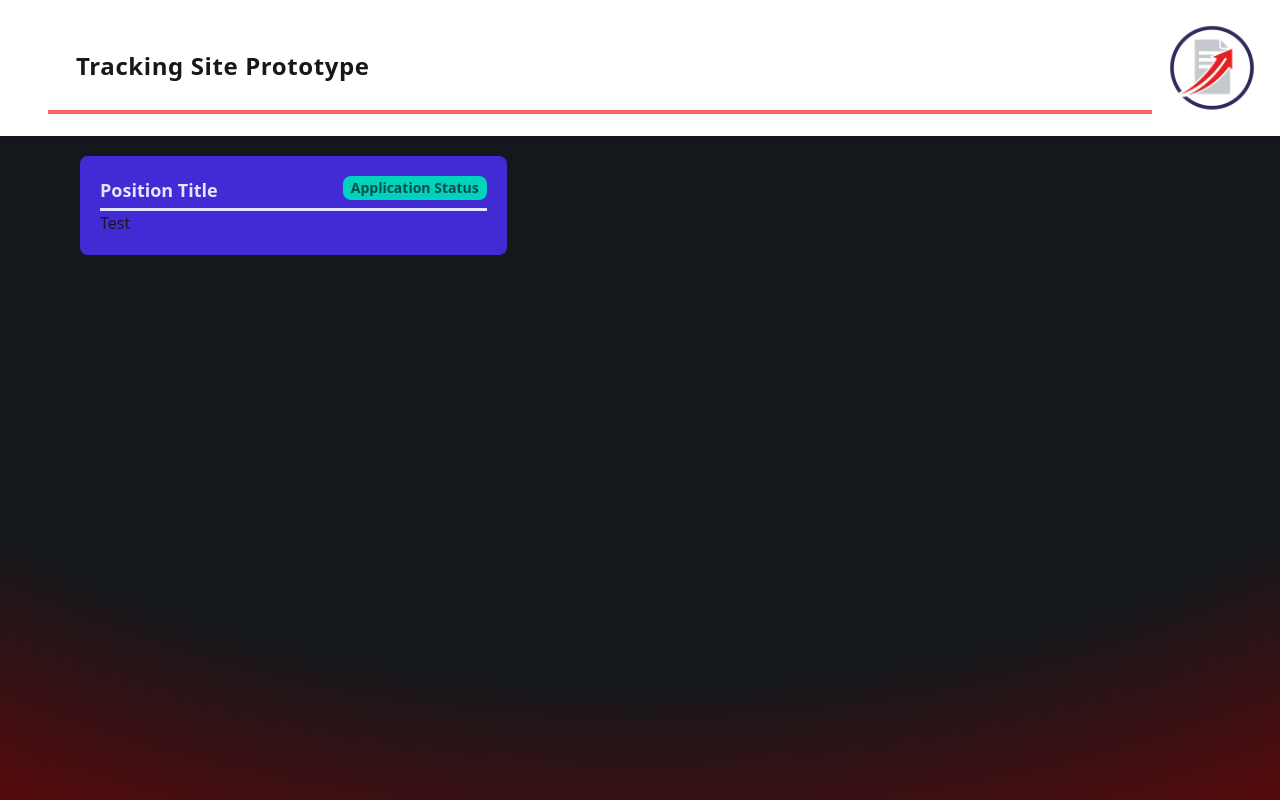
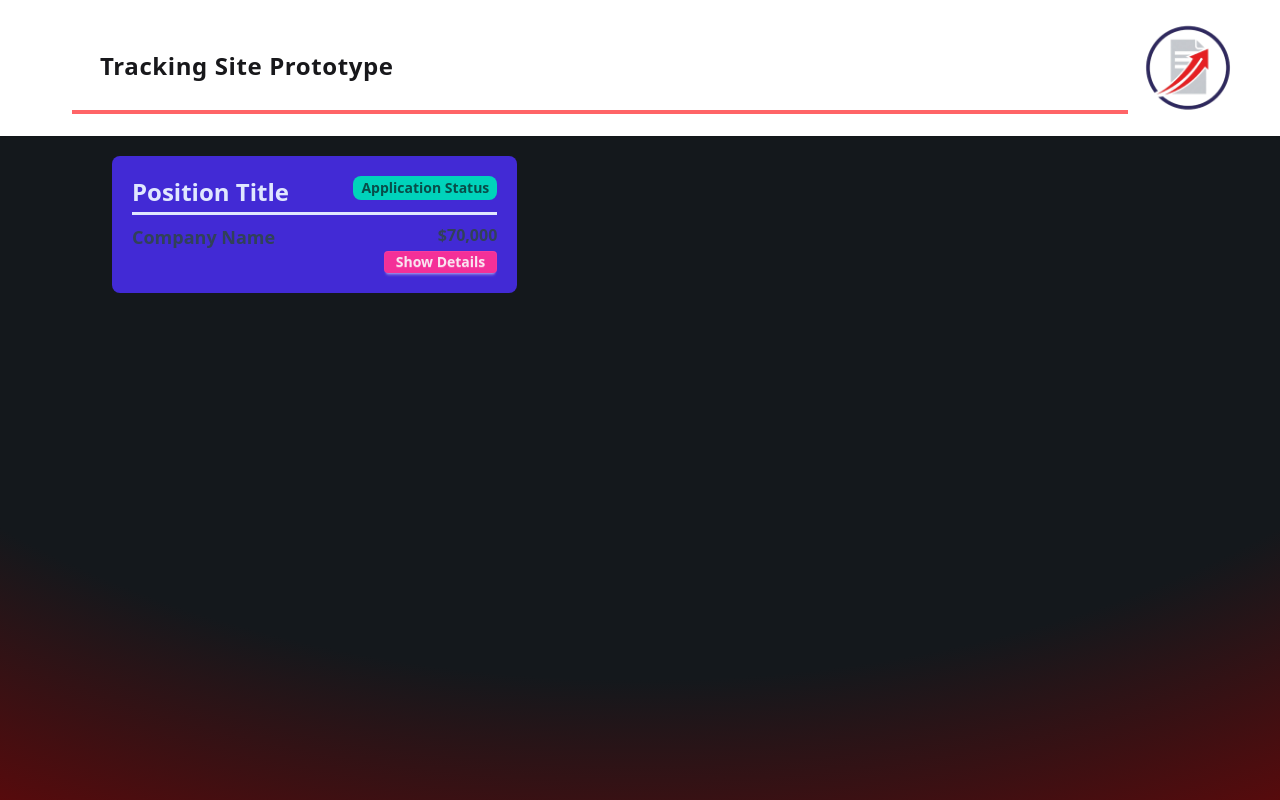
Before and after one commit to KushParmar07/job-tracker-prototype, a React (Vite) app in the folder frontend/: page / in a window 1280 px wide. Built offline with nearby package versions, Linux system fonts and the light colour scheme.

Commit message:
Added default styles for ApplicationTile component

```diff
--- a/frontend/src/App.tsx
+++ b/frontend/src/App.tsx
@@ -4,10 +4,12 @@ import Navbar from "./components/Navbar";
 
 function App() {
   return (
-    <div>
+    <div className="min-h-screen">
       <div className="absolute inset-0 -z-10 h-full w-full items-center px-5 py-24 [background:radial-gradient(125%_125%_at_50%_10%,#14181c_60%,#8B0000_100%)]" />
       <Navbar />
-      <ApplicationTile />
+      <div className="container px-4 sm:px-6 lg:px-8">
+        <ApplicationTile />
+      </div>
     </div>
   );
 }
--- a/frontend/src/components/ApplicationTile.tsx
+++ b/frontend/src/components/ApplicationTile.tsx
@@ -1,18 +1,62 @@
+import { useState } from "react";
+
 const ApplicationTile = () => {
+  const [isOpen, setIsOpen] = useState(false);
+
+  const toggleDetails = () => {
+    setIsOpen(!isOpen);
+  };
+
   return (
-    <div className="card bg-primary w-1/3 p-5 ml-20 my-5 flex ">
+    <div className="card bg-primary w-full max-w-none lg:max-w-1/3 p-3 sm:p-4 lg:p-5 mx-4 sm:mx-8 lg:ml-20 lg:mr-4 my-3 sm:my-4 lg:my-5 flex flex-grow">
       {/* Header section */}
-      <div className="flex flex-row border-b-3 border-primary-content">
-        <h1 className="text-lg font-bold text-primary-content pb-1 flex-1">
+      <div className="flex flex-col sm:flex-row border-b-3 border-primary-content justify-between gap-2 sm:gap-0">
+        <h1 className="font-bold text-xl sm:text-xl lg:text-2xl text-primary-content pb-1">
           Position Title
         </h1>
-        <div className="card bg-accent min-w-fit h-1/2 justify-around text-center text-accent-content text-sm font-bold flex-end mb-1 p-0.5 whitespace-nowrap px-2">
+        <div className="card bg-accent min-w-fit h-fit sm:h-1/2 justify-around text-center text-accent-content text-xs sm:text-sm font-bold flex-end mb-1 p-0.5 whitespace-nowrap px-2">
           Application Status
         </div>
       </div>
 
       {/* Main content */}
-      <p>Test</p>
+      <div className="flex flex-col sm:flex-row justify-between mt-2 gap-1 sm:gap-0">
+        <p className="text-base sm:text-lg text-slate-700 font-semibold border-none">
+          Company Name
+        </p>
+        <p className="text-sm sm:text-base text-slate-700 font-semibold border-none">
+          $70,000
+        </p>
+      </div>
+
+      {/* Bottom section */}
+      <div className={`flex flex-col ${isOpen ? "flex-col-reverse" : ""}`}>
+        <button
+          onClick={toggleDetails}
+          className="btn bg-secondary text-secondary-content border-none max-h-5.5 ml-auto px-2 sm:px-3 py-1 text-xs sm:text-sm font-semibold"
+        >
+          {isOpen ? "Hide Details" : "Show Details"}
+        </button>
+        {isOpen && (
+          <div className="flex flex-col lg:flex-row mt-2 gap-2 lg:gap-0">
+            <p className="text-sm sm:text-base text-slate-600 font-semibold border-none lg:mr-4">
+              Application Date: 01/01/2023
+            </p>
+            <p className="text-sm sm:text-base text-slate-600 font-semibold border-none lg:ml-auto">
+              Lorem Ipsum is simply dummy text of the printing and typesetting
+              industry. Lorem Ipsum has been the industry's standard dummy text
+              ever since the 1500s, when an unknown printer took a galley of
+              type and scrambled it to make a type specimen book. It has
+              survived not only five centuries, but also the leap into
+              electronic typesetting, remaining essentially unchanged. It was
+              popularised in the 1960s with the release of Letraset sheets
+              containing Lorem Ipsum passages, and more recently with desktop
+              publishing software like Aldus PageMaker including versions of
+              Lorem Ipsum.
+            </p>
+          </div>
+        )}
+      </div>
     </div>
   );
 };
--- a/frontend/src/components/Navbar.tsx
+++ b/frontend/src/components/Navbar.tsx
@@ -1,12 +1,19 @@
 import trackerLogo from "../assets/tracker_logo.png";
 
 const Navbar = () => {
-    return (
-        <div className="navbar bg-base-100 shadow-sm">
-            <h1 className="flex-1 p-7 ml-10 text-base-content text-2xl font-semibold tracking-wide border-b-red-400 border-b-4">Tracking Site Prototype</h1>
-            <img src={trackerLogo} alt="Logo" className="h-30 w-30 flex-none" />
-        </div>
-    )
-}
+  return (
+    <div className="navbar bg-base-100 shadow-sm px-4 sm:px-6 lg:px-8">
+      <h1 className="flex-1 p-3 sm:p-5 lg:p-7 ml-2 sm:ml-6 lg:ml-10 text-base-content text-lg sm:text-xl lg:text-2xl font-semibold tracking-wide border-b-red-400 border-b-2 sm:border-b-3 lg:border-b-4">
+        <span className="hidden sm:inline">Tracking Site Prototype</span>
+        <span className="sm:hidden">Job Tracker</span>
+      </h1>
+      <img
+        src={trackerLogo}
+        alt="Logo"
+        className="h-20 w-20 sm:h-25 sm:w-25 lg:h-30 lg:w-30 flex-none"
+      />
+    </div>
+  );
+};
 
-export default Navbar
+export default Navbar;
```
